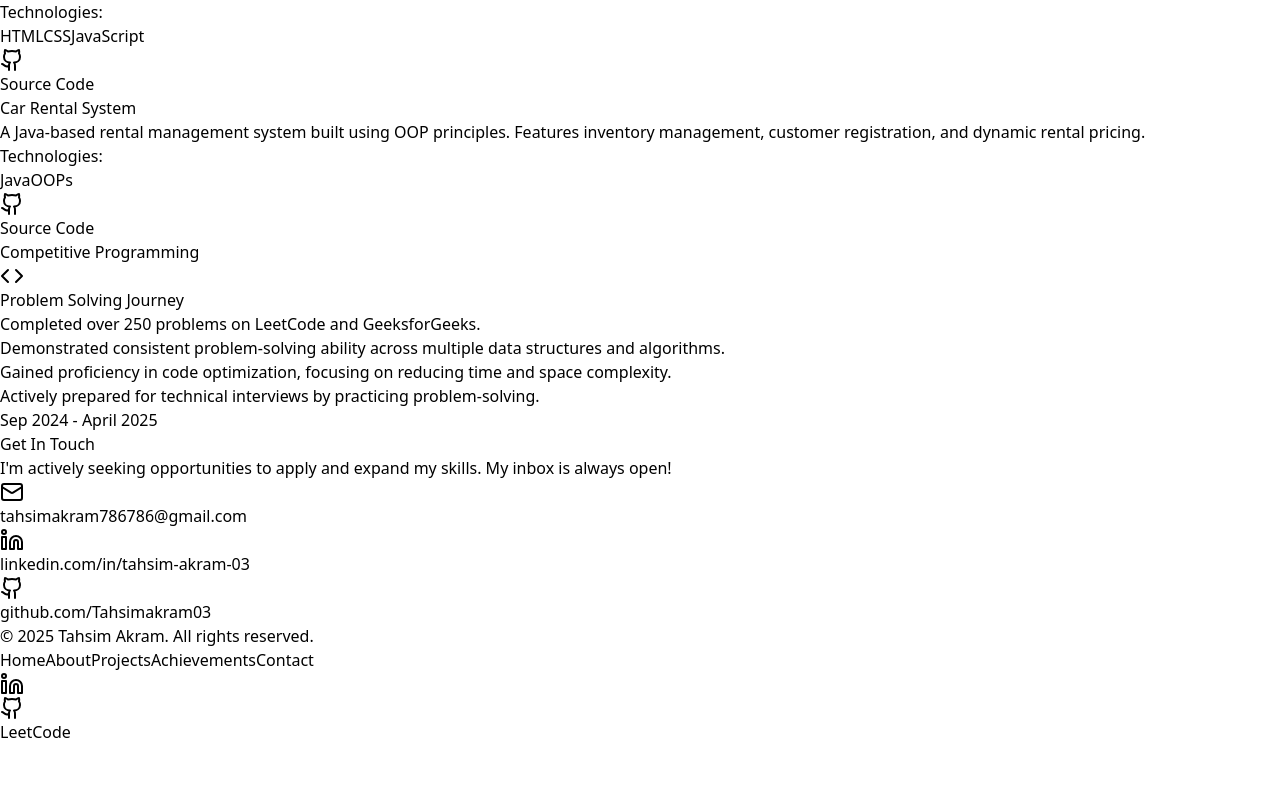
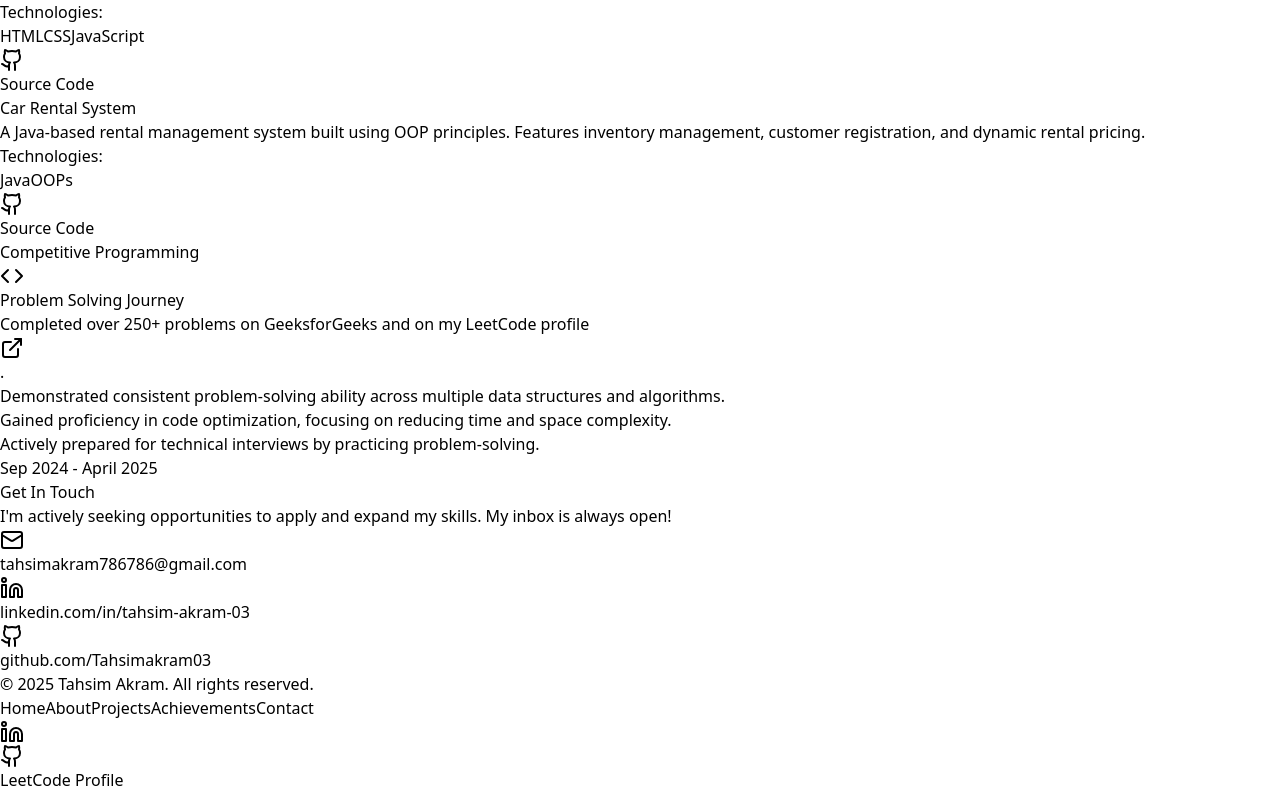
Before and after one commit to Tahsimakram03/my-portfolio, a React (Vite) app: page / in a window 1280 px wide. Shown: the part 1424-2216 px from the top of the page. Before the commit the page ends 2168 px from the top, so only its background shows below. Built offline with nearby package versions, Linux system fonts and the light colour scheme.

Commit message:
Updated Hero section with resume link

```diff
--- a/src/App.jsx
+++ b/src/App.jsx
@@ -394,8 +394,18 @@ const AchievementsSection = () => (
         <ul className="list-disc list-inside space-y-3 text-gray-300 text-lg">
           <li>
             Completed over{" "}
-            <span className="font-bold text-cyan-400">250 problems</span> on
-            LeetCode and GeeksforGeeks.
+            <span className="font-bold text-cyan-400">250+ problems</span> on
+            GeeksforGeeks and on{" "}
+            <a
+              href="https://tinyurl.com/TahsimLeetcode"
+              target="_blank"
+              rel="noopener noreferrer"
+              className="inline-flex items-center underline hover:text-cyan-400 transition-colors"
+            >
+              my LeetCode profile
+              <ExternalLink className="w-4 h-4 ml-1.5" />
+            </a>
+            .
           </li>
           <li>
             Demonstrated consistent problem-solving ability across multiple data
@@ -514,7 +524,7 @@ const Footer = ({ navLinks }) => {
               rel="noopener noreferrer"
               className="text-gray-400 hover:text-cyan-400 transition-colors duration-300"
             >
-              LeetCode
+              LeetCode Profile
             </a>
           </div>
         </div>
```
